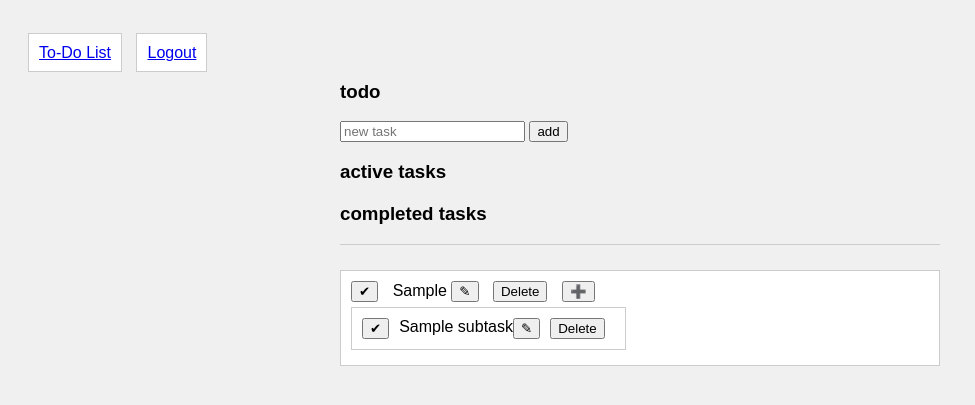
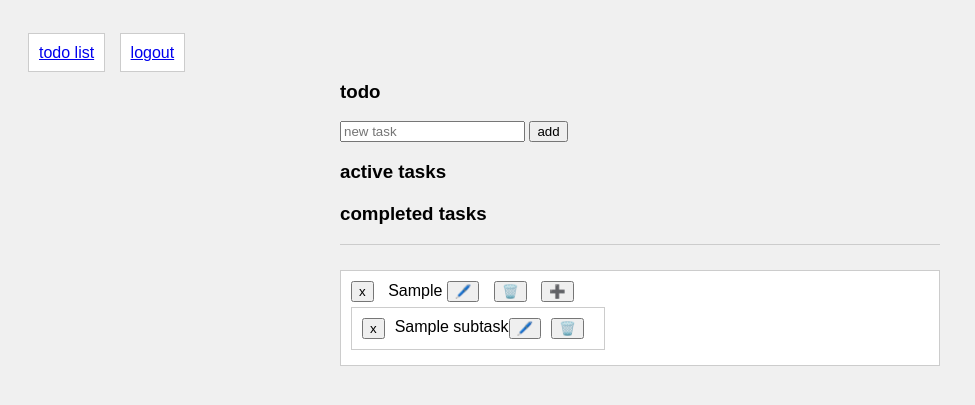
Before and after one commit to ilisien/todo, a Flask app: page /todo in a window 1280 px wide. Shown: the top 405 px of the page, without its empty margins (0-975 px from the left). Run offline with Flask 3, Linux system fonts and the light colour scheme; a user stored in the database is signed in; tables that the repository leaves empty hold one stand-in row (values such as "Sample post").

Commit message:
lowercasify + emojify

```diff
--- a/templates/base.html
+++ b/templates/base.html
@@ -3,14 +3,14 @@
 <head>
     <meta charset="UTF-8">
     <meta name="viewport" content="width=device-width, initial-scale=1.0">
-    <title>Flask ToDo App</title>
+    <title>todo</title>
     <link rel="stylesheet" href="{{ url_for('static', filename='styles.css') }}">
 </head>
 <body>
     <nav>
         <ul>
-            <li><a href="{{ url_for('todo') }}">To-Do List</a></li>
-            <li><a href="{{ url_for('logout') }}">Logout</a></li>
+            <li><a href="{{ url_for('todo') }}">todo list</a></li>
+            <li><a href="{{ url_for('logout') }}">logout</a></li>
         </ul>
     </nav>
     <div class="container">
--- a/templates/todo.html
+++ b/templates/todo.html
@@ -45,16 +45,16 @@
                     <li data-task-id="${result.id}">
                         <div class="task-wrapper">
                             <div class="main-taskbar">
-                                <button class="toggle-task" data-task-id="${result.id}">${result.completed ? '✔' : '✖'}</button>
+                                <button class="toggle-task" data-task-id="${result.id}">${result.completed ? 'x' : '⠀'}</button>
                                 <span class="task-name">${result.task}</span>
-                                <button class="edit-task" data-task-id="${result.id}">✎</button>
-                                <button class="delete-task" data-task-id="${result.id}">Delete</button>
+                                <button class="edit-task" data-task-id="${result.id}">🖊️</button>
+                                <button class="delete-task" data-task-id="${result.id}">🗑️</button>
                                 <button class="add-subtask" data-task-id="${result.id}">➕</button>
                             </div>
                             <ul class="subtasks">
                             </ul>
                         </div>
-                    </li>;`
+                    </li>`;
                 document.querySelector('ul.active-tasks').insertAdjacentHTML('beforeend', newTaskHTML);
                 taskInput.value = ''; // Clear the input after adding the task
             }
@@ -77,11 +77,11 @@
             }
 
             const toggleButton = taskElement.querySelector('.toggle-task');
-            toggleButton.innerText = result.completed ? '✔' : '✖';
+            toggleButton.innerText = result.completed ? 'x' : '⠀';
         }
     }
 
-    // Delete task via AJAX and remove from UI
+    // 🗑️ task via AJAX and remove from UI
     async function deleteTask(taskId) {
         const response = await fetch(`/delete_task/${taskId}`, { method: 'POST' });
         const result = await response.json();
@@ -121,10 +121,10 @@
                 const subtaskList = document.querySelector(`li[data-task-id="${taskId}"] .subtasks`);
                 const newSubtaskHTML = `
                     <li data-subtask-id="${result.subtask_id}">
-                        <button class="toggle-subtask" data-subtask-id="${result.subtask_id}">✖</button>
+                        <button class="toggle-subtask" data-subtask-id="${result.subtask_id}">  </button>
                         <span class="subtask-name">${result.subtask}</span>
-                        <button class="edit-subtask" data-subtask-id="${result.subtask_id}">✎</button>
-                        <button class="delete-subtask" data-subtask-id="${result.subtask_id}">Delete</button>
+                        <button class="edit-subtask" data-subtask-id="${result.subtask_id}">🖊️</button>
+                        <button class="delete-subtask" data-subtask-id="${result.subtask_id}">🗑️</button>
                     </li>`;
                 subtaskList.insertAdjacentHTML('beforeend', newSubtaskHTML);
             }
@@ -138,7 +138,7 @@
             const subtaskElement = document.querySelector(`li[data-subtask-id="${subtaskId}"]`);
             subtaskElement.classList.toggle('completed', result.completed);
             const toggleButton = subtaskElement.querySelector('.toggle-subtask');
-            toggleButton.innerText = result.completed ? '✔' : '✖';
+            toggleButton.innerText = result.completed ? 'x' : '⠀';
         }
     }
 
@@ -193,19 +193,19 @@
                     <li data-task-id="${task.id}">
                         <div class="task-wrapper">
                             <div class="main-taskbar">
-                                <button class="toggle-task" data-task-id="${task.id}">${task.completed ? '✔' : '✖'}</button>
+                                <button class="toggle-task" data-task-id="${task.id}">${task.completed ? 'x' : '⠀'}</button>
                                 <span class="task-name">${task.task}</span>
-                                <button class="edit-task" data-task-id="${task.id}">✎</button>
-                                <button class="delete-task" data-task-id="${task.id}">Delete</button>
+                                <button class="edit-task" data-task-id="${task.id}">🖊️</button>
+                                <button class="delete-task" data-task-id="${task.id}">🗑️</button>
                                 <button class="add-subtask" data-task-id="${task.id}">➕</button>
                             </div>
                             <ul class="subtasks">
                                 ${task.subtasks.map(subtask => `
                                     <li data-subtask-id="${subtask.id}">
-                                        <button class="toggle-subtask" data-subtask-id="${subtask.id}">${subtask.completed ? '✔' : '✖'}</button>
+                                        <button class="toggle-subtask" data-subtask-id="${subtask.id}">${subtask.completed ? 'x' : '⠀'}</button>
                                         <span class="subtask-name ${subtask.completed ? 'completed' : ''}">${subtask.name}</span>
-                                        <button class="edit-subtask" data-subtask-id="${subtask.id}">✎</button>
-                                        <button class="delete-subtask" data-subtask-id="${subtask.id}">Delete</button>
+                                        <button class="edit-subtask" data-subtask-id="${subtask.id}">🖊️</button>
+                                        <button class="delete-subtask" data-subtask-id="${subtask.id}">🗑️</button>
                                     </li>
                                 `).join('')}
                             </ul>
```
Also changed, not shown: templates/login.html (+5 -5 lines), templates/register.html (+4 -4 lines).
